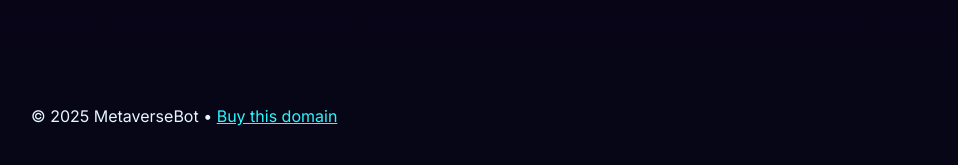
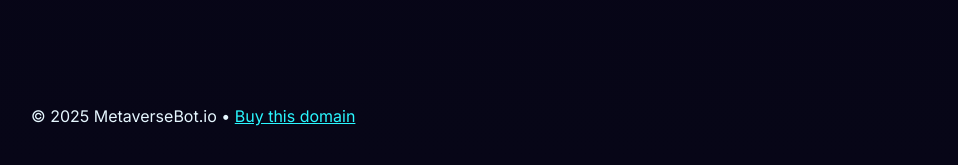
Before and after one commit to binh1994/metaversebot.io, a Jekyll site: the page built from _posts/2025-10-26-ai-avatars-for-social-spaces.md, in a window 1280 px wide and 900 px high, scrolled down 833 px. Shown: the part 730-895 px from the top of the window, without its empty margins (147-1105 px from the left). Built offline with Jekyll 4.4.1, drawn with Linux system fonts in a browser that asks for light colours; some of the changed lines change nothing that is shown; some of the changed text lies outside the part shown.

Commit message:
Update _config.yml

```diff
--- a/_config.yml
+++ b/_config.yml
@@ -1,11 +1,20 @@
-title: "MetaverseBot"
-description: "MetaverseBot — AI agents, metaverse experiences & Web3 automation."
+title: "MetaverseBot.io"
+description: "AI-powered insights on Metaverse, gaming, and blockchain worlds."
 baseurl: ""
 url: "https://metaversebot.io"
-markdown: kramdown
+
 theme: minima
+
 plugins:
+  - jekyll-feed
   - jekyll-seo-tag
   - jekyll-sitemap
-  - jekyll-feed
-permalink: /:categories/:year/:month/:day/:title.html
+
+markdown: kramdown
+highlighter: rouge
+
+exclude:
+  - Gemfile
+  - Gemfile.lock
+  - node_modules
+  - vendor
```
